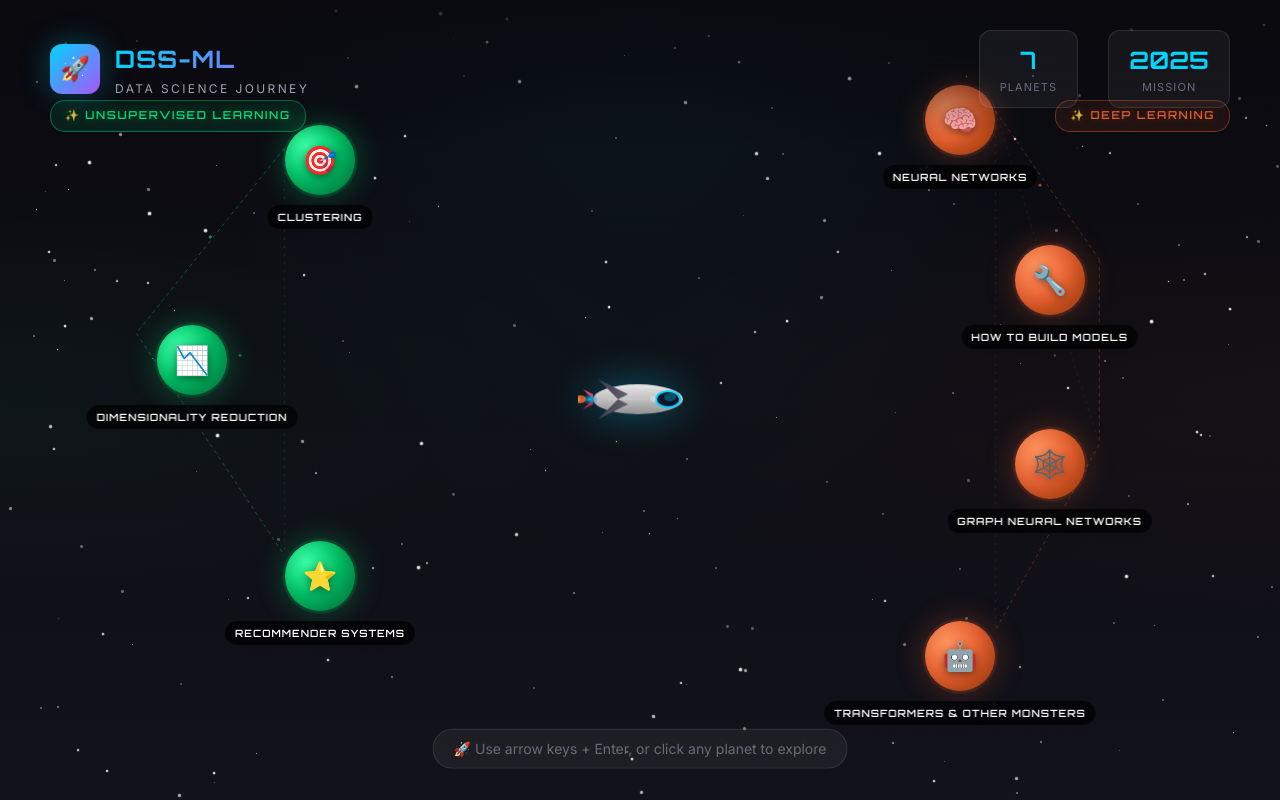
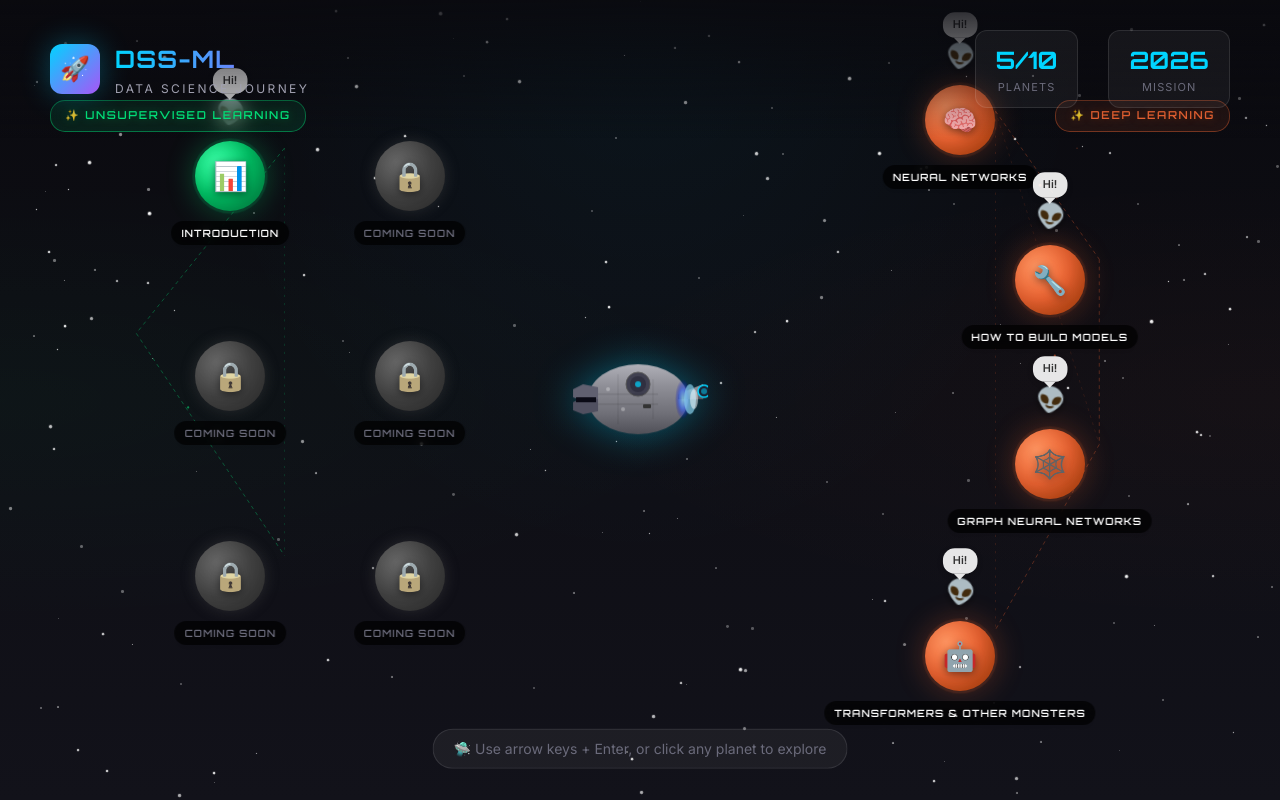
Before and after one commit to DSS-ML/DSS-ML.github.io, a React (Vite) app: page / in a window 1280 px wide. Built offline with nearby package versions, Linux system fonts and the light colour scheme.

Commit message:
Update website for 2026: Millennium Falcon, locked planets, aliens greeting

```diff
--- a/src/components/GameMap.jsx
+++ b/src/components/GameMap.jsx
@@ -1,6 +1,6 @@
 import React, { useState, useEffect, useCallback } from 'react';
 import { useNavigate } from 'react-router-dom';
-import SpaceShuttle from './SpaceShuttle';
+import MillenniumFalcon from './MillenniumFalcon';
 import Stars from './Stars';
 import Constellations from './Constellations';
 import { courses } from '../data/courses';
@@ -19,11 +19,16 @@ const GameMap = () => {
     ];
 
     // Planet positions (as percentages) - Two constellations
+    // Left: 6 Unsupervised planets in 2x3 grid
+    // Right: 4 Deep Learning planets
     const destinations = {
-        // Left constellation - Unsupervised Learning
-        'clustering': { x: 25, y: 20, angle: -30 },
-        'dimensionality-reduction': { x: 15, y: 45, angle: -60 },
-        'recommender-systems': { x: 25, y: 72, angle: -120 },
+        // Left constellation - Unsupervised Learning (2 columns x 3 rows)
+        'introduction': { x: 18, y: 22, angle: -30 },
+        'topic-2': { x: 32, y: 22, angle: -15 },
+        'topic-3': { x: 18, y: 47, angle: -45 },
+        'topic-4': { x: 32, y: 47, angle: 0 },
+        'topic-5': { x: 18, y: 72, angle: -60 },
+        'topic-6': { x: 32, y: 72, angle: -30 },
 
         // Right constellation - Deep Learning
         'networks': { x: 75, y: 15, angle: 30 },
@@ -36,9 +41,11 @@ const GameMap = () => {
     const centerPos = { x: 50, y: 50 };
 
     // Fly shuttle to destination then navigate
-    const flyToDestination = (topicId, index) => {
+    const flyToDestination = (topicId, index, isLocked) => {
+        if (isLocked || isFlying) return;
+
         const dest = destinations[topicId];
-        if (!dest || isFlying) return;
+        if (!dest) return;
 
         setIsFlying(true);
         setSelectedIndex(index);
@@ -69,19 +76,20 @@ const GameMap = () => {
         if (isFlying) return;
 
         const topicCount = allTopics.length;
+        const unlockedTopics = allTopics.filter(t => !t.locked);
 
         switch (e.key) {
             case 'ArrowLeft':
                 e.preventDefault();
                 setSelectedIndex(prev => {
-                    const newIndex = prev <= 2 && prev >= 0 ? (prev + 1) % 3 : 0;
+                    const newIndex = prev <= 5 && prev >= 0 ? (prev + 1) % 6 : 0;
                     return newIndex;
                 });
                 break;
             case 'ArrowRight':
                 e.preventDefault();
                 setSelectedIndex(prev => {
-                    const newIndex = prev >= 3 ? ((prev - 3 + 1) % 4) + 3 : 3;
+                    const newIndex = prev >= 6 ? ((prev - 6 + 1) % 4) + 6 : 6;
                     return newIndex;
                 });
                 break;
@@ -96,7 +104,10 @@ const GameMap = () => {
             case 'Enter':
                 e.preventDefault();
                 if (selectedIndex >= 0 && selectedIndex < topicCount) {
-                    flyToDestination(allTopics[selectedIndex].id, selectedIndex);
+                    const topic = allTopics[selectedIndex];
+                    if (!topic.locked) {
+                        flyToDestination(topic.id, selectedIndex, topic.locked);
+                    }
                 }
                 break;
             default:
@@ -109,9 +120,13 @@ const GameMap = () => {
         return () => window.removeEventListener('keydown', handleKeyDown);
     }, [handleKeyDown]);
 
-    const handlePlanetClick = (topicId, index) => {
-        flyToDestination(topicId, index);
+    const handlePlanetClick = (topicId, index, isLocked) => {
+        flyToDestination(topicId, index, isLocked);
     };
+
+    // Count unlocked planets
+    const unlockedCount = allTopics.filter(t => !t.locked).length;
+    const totalCount = allTopics.length;
 
     return (
         <div className="game-container" tabIndex={0}>
@@ -129,11 +144,11 @@ const GameMap = () => {
                 </div>
                 <div className="nav-info">
                     <div className="nav-stat">
-                        <div className="nav-stat-value">7</div>
+                        <div className="nav-stat-value">{unlockedCount}/{totalCount}</div>
                         <div className="nav-stat-label">Planets</div>
                     </div>
                     <div className="nav-stat">
-                        <div className="nav-stat-value">2025</div>
+                        <div className="nav-stat-value">2026</div>
                         <div className="nav-stat-label">Mission</div>
                     </div>
                 </div>
@@ -152,7 +167,7 @@ const GameMap = () => {
                 <Constellations />
             </div>
 
-            {/* Space shuttle in center - flies to planets */}
+            {/* Millennium Falcon in center - flies to planets */}
             <div
                 className={`shuttle-wrapper ${isFlying ? 'flying' : ''}`}
                 style={{
@@ -160,7 +175,7 @@ const GameMap = () => {
                     top: `${shuttlePos.y}%`,
                 }}
             >
-                <SpaceShuttle rotation={shuttleRotation} />
+                <MillenniumFalcon rotation={shuttleRotation} />
             </div>
 
             {/* Planet destinations */}
@@ -171,22 +186,30 @@ const GameMap = () => {
                 return (
                     <div
                         key={topic.id}
-                        className={`planet ${topic.course} ${selectedIndex === index ? 'selected' : ''}`}
+                        className={`planet ${topic.course} ${selectedIndex === index ? 'selected' : ''} ${topic.locked ? 'locked' : ''}`}
                         style={{ left: `${dest.x}%`, top: `${dest.y}%` }}
-                        onClick={() => handlePlanetClick(topic.id, index)}
+                        onClick={() => handlePlanetClick(topic.id, index, topic.locked)}
                     >
                         <div className="planet-body">
                             <div className="planet-glow"></div>
-                            <span className="planet-icon">{topic.icon}</span>
+                            <span className="planet-icon">{topic.locked ? '🔒' : topic.icon}</span>
                         </div>
                         <div className="planet-label">{topic.name}</div>
+
+                        {/* Alien greeting on unlocked planets */}
+                        {!topic.locked && (
+                            <div className="alien-container">
+                                <div className="alien">👽</div>
+                                <div className="alien-speech">Hi!</div>
+                            </div>
+                        )}
                     </div>
                 );
             })}
 
             {/* Footer hint */}
             <div className="footer-hint">
-                <span>🚀 Use arrow keys + Enter, or click any planet to explore</span>
+                <span>🛸 Use arrow keys + Enter, or click any planet to explore</span>
             </div>
         </div>
     );
--- /dev/null
+++ b/src/components/MillenniumFalcon.jsx
@@ -0,0 +1,80 @@
+import React from 'react';
+
+const MillenniumFalcon = ({ rotation = 0 }) => {
+    return (
+        <div
+            className="shuttle-container"
+            style={{ transform: `rotate(${rotation}deg)` }}
+        >
+            <svg
+                width="140"
+                height="100"
+                viewBox="0 0 140 100"
+                className="shuttle"
+            >
+                {/* Main circular body */}
+                <ellipse cx="70" cy="50" rx="50" ry="35" fill="url(#falconBody)" />
+
+                {/* Cockpit arm - right side */}
+                <path d="M 110 45 L 135 35 L 138 42 L 135 50 L 110 50 Z" fill="url(#falconBody)" />
+                <ellipse cx="136" cy="42" rx="6" ry="6" fill="#1a2030" stroke="#00d4ff" strokeWidth="1.5" />
+                <ellipse cx="136" cy="42" rx="3" ry="3" fill="#00d4ff" opacity="0.5" />
+
+                {/* Forward mandibles */}
+                <path d="M 15 35 L 5 40 L 5 48 L 15 52 L 30 50 L 30 38 Z" fill="#606070" />
+                <path d="M 15 48 L 5 53 L 5 61 L 15 65 L 30 62 L 30 50 Z" fill="#505060" />
+
+                {/* Gap between mandibles */}
+                <rect x="8" y="48" width="20" height="5" fill="#0a0a15" />
+
+                {/* Top details - sensor dish */}
+                <circle cx="70" cy="35" r="12" fill="#404050" stroke="#555" strokeWidth="1" />
+                <circle cx="70" cy="35" r="8" fill="#303040" />
+                <circle cx="70" cy="35" r="3" fill="#00d4ff" opacity="0.7">
+                    <animate attributeName="opacity" values="0.5;1;0.5" dur="1.5s" repeatCount="indefinite" />
+                </circle>
+
+                {/* Engine glow - back */}
+                <ellipse cx="115" cy="50" rx="8" ry="20" fill="url(#falconEngineGlow)" opacity="0.8">
+                    <animate attributeName="rx" values="8;12;8" dur="0.3s" repeatCount="indefinite" />
+                </ellipse>
+
+                {/* Engine flames */}
+                <ellipse cx="122" cy="50" rx="6" ry="15" fill="#87CEEB" opacity="0.7">
+                    <animate attributeName="rx" values="6;10;6" dur="0.2s" repeatCount="indefinite" />
+                </ellipse>
+                <ellipse cx="126" cy="50" rx="4" ry="10" fill="#ffffff" opacity="0.5">
+                    <animate attributeName="rx" values="4;7;4" dur="0.15s" repeatCount="indefinite" />
+                </ellipse>
+
+                {/* Hull panel lines */}
+                <line x1="30" y1="45" x2="90" y2="45" stroke="rgba(0,0,0,0.3)" strokeWidth="0.5" />
+                <line x1="30" y1="55" x2="90" y2="55" stroke="rgba(0,0,0,0.3)" strokeWidth="0.5" />
+                <line x1="50" y1="25" x2="50" y2="75" stroke="rgba(0,0,0,0.2)" strokeWidth="0.5" />
+                <line x1="85" y1="30" x2="85" y2="70" stroke="rgba(0,0,0,0.2)" strokeWidth="0.5" />
+
+                {/* Small details */}
+                <circle cx="40" cy="40" r="2" fill="rgba(255,255,255,0.3)" />
+                <circle cx="55" cy="60" r="2" fill="rgba(255,255,255,0.3)" />
+                <rect x="75" y="55" width="8" height="4" rx="1" fill="#333" />
+
+                {/* Gradient definitions */}
+                <defs>
+                    <linearGradient id="falconBody" x1="0%" y1="0%" x2="0%" y2="100%">
+                        <stop offset="0%" stopColor="#b0b0b8" />
+                        <stop offset="30%" stopColor="#909098" />
+                        <stop offset="70%" stopColor="#707078" />
+                        <stop offset="100%" stopColor="#505058" />
+                    </linearGradient>
+                    <radialGradient id="falconEngineGlow" cx="50%" cy="50%" r="50%">
+                        <stop offset="0%" stopColor="#87CEEB" />
+                        <stop offset="50%" stopColor="#4169E1" />
+                        <stop offset="100%" stopColor="#0000aa" stopOpacity="0" />
+                    </radialGradient>
+                </defs>
+            </svg>
+        </div>
+    );
+};
+
+export default MillenniumFalcon;
--- a/src/data/courses.js
+++ b/src/data/courses.js
@@ -8,43 +8,66 @@ export const courses = {
         description: 'Discover patterns in data without human guidance',
         topics: [
             {
-                id: 'clustering',
-                name: 'Clustering',
-                description: 'Group similar data points together using algorithms like K-Means, DBSCAN, and Hierarchical Clustering',
-                icon: '🎯',
+                id: 'introduction',
+                name: 'Introduction',
+                description: 'Introduction to Unsupervised Machine Learning and Metrics - Learn the fundamentals of unsupervised learning approaches',
+                icon: '📊',
                 difficulty: 'Beginner',
-                baseUrl: 'https://github.com/DSS-ML/Unsupervised_2025/tree/main/Clustering',
+                locked: false,
+                baseUrl: 'https://github.com/DSS-ML/Unsupervised_2026/tree/main/Introduction',
                 notebooks: [
-                    { name: 'Lecture', file: 'Clustering_Lecture.ipynb', type: 'lecture' },
-                    { name: 'Assignment', file: 'Clustering_Assignment.ipynb', type: 'assignment' },
-                    { name: 'Solution', file: 'Clustering_Solution.ipynb', type: 'solution' }
+                    { name: 'Lecture', file: 'Introduction_Lecture.ipynb', type: 'lecture' }
                 ]
             },
             {
-                id: 'dimensionality-reduction',
-                name: 'Dimensionality Reduction',
-                description: 'Reduce data complexity while preserving information using PCA, t-SNE, and UMAP',
-                icon: '📉',
-                difficulty: 'Intermediate',
-                baseUrl: 'https://github.com/DSS-ML/Unsupervised_2025/tree/main/DimensionalityReduction',
-                notebooks: [
-                    { name: 'Lecture', file: 'DimensionalityReduction_Lecture.ipynb', type: 'lecture' },
-                    { name: 'Assignment', file: 'DimensionalityReduction_Assignment.ipynb', type: 'assignment' },
-                    { name: 'Solution', file: 'DimensionalityReduction_Solution.ipynb', type: 'solution' }
-                ]
+                id: 'topic-2',
+                name: 'Coming Soon',
+                description: 'New lesson coming soon - Stay tuned for more unsupervised learning content!',
+                icon: '🔒',
+                difficulty: 'TBD',
+                locked: true,
+                baseUrl: 'https://github.com/DSS-ML/Unsupervised_2026',
+                notebooks: []
             },
             {
-                id: 'recommender-systems',
-                name: 'Recommender Systems',
-                description: 'Build systems that suggest relevant items to users based on their preferences',
-                icon: '⭐',
-                difficulty: 'Advanced',
-                baseUrl: 'https://github.com/DSS-ML/Unsupervised_2025/tree/main/RecommenderSystem',
-                notebooks: [
-                    { name: 'Lecture', file: 'RecommenderSystem_Lecture.ipynb', type: 'lecture' },
-                    { name: 'Assignment', file: 'RecommenderSystem_Assignment.ipynb', type: 'assignment' },
-                    { name: 'Solution', file: 'RecommenderSystem_Solution.ipynb', type: 'solution' }
-                ]
+                id: 'topic-3',
+                name: 'Coming Soon',
+                description: 'New lesson coming soon - Stay tuned for more unsupervised learning content!',
+                icon: '🔒',
+                difficulty: 'TBD',
+                locked: true,
+                baseUrl: 'https://github.com/DSS-ML/Unsupervised_2026',
+                notebooks: []
+            },
+            {
+                id: 'topic-4',
+                name: 'Coming Soon',
+                description: 'New lesson coming soon - Stay tuned for more unsupervised learning content!',
+                icon: '🔒',
+                difficulty: 'TBD',
+                locked: true,
+                baseUrl: 'https://github.com/DSS-ML/Unsupervised_2026',
+                notebooks: []
+            },
+            {
+                id: 'topic-5',
+                name: 'Coming Soon',
+                description: 'New lesson coming soon - Stay tuned for more unsupervised learning content!',
+                icon: '🔒',
+                difficulty: 'TBD',
+                locked: true,
+                baseUrl: 'https://github.com/DSS-ML/Unsupervised_2026',
+                notebooks: []
+            },
+            {
+                id: 'topic-6',
+                name: 'Coming Soon',
+                description: 'New lesson coming soon - Stay tuned for more unsupervised learning content!',
+                icon: '🔒',
+                difficulty: 'TBD',
+                locked: true,
+                baseUrl: 'https://github.com/DSS-ML/Unsupervised_2026',
+                notebooks: []
             }
         ]
     },
@@ -62,6 +85,7 @@ export const courses = {
                 description: 'Foundations of deep learning: perceptrons, activation functions, and backpropagation',
                 icon: '🧠',
                 difficulty: 'Beginner',
+                locked: false,
                 baseUrl: 'https://github.com/DSS-ML/DeepLearning_MIX/blob/main',
                 notebooks: [
                     { name: 'Lecture', file: 'Network_Lecture.ipynb', type: 'lecture' }
@@ -73,6 +97,7 @@ export const courses = {
                 description: 'Practical guide to building, training, and deploying deep learning models',
                 icon: '🔧',
                 difficulty: 'Intermediate',
+                locked: false,
                 baseUrl: 'https://github.com/DSS-ML/DeepLearning_MIX/blob/main',
                 notebooks: [
                     { name: 'Lecture', file: 'HowTo_Lecture.ipynb', type: 'lecture' }
@@ -84,6 +109,7 @@ export const courses = {
                 description: 'Learn to process graph-structured data with message passing and node embeddings',
                 icon: '🕸️',
                 difficulty: 'Advanced',
+                locked: false,
                 baseUrl: 'https://github.com/DSS-ML/DeepLearning_MIX/blob/main',
                 notebooks: [
                     { name: 'Lecture', file: 'GNN_Lecture.ipynb', type: 'lecture' }
@@ -95,6 +121,7 @@ export const courses = {
                 description: 'Explore attention mechanisms, BERT, GPT, and state-of-the-art architectures',
                 icon: '🤖',
                 difficulty: 'Advanced',
+                locked: false,
                 baseUrl: 'https://github.com/DSS-ML/DeepLearning_MIX/blob/main',
                 notebooks: [
                     { name: 'Lecture', file: 'Transformer%26OtherMonsters_Lecture.ipynb', type: 'lecture' },
--- a/src/index.css
+++ b/src/index.css
@@ -877,6 +877,101 @@ h6 {
   color: #ef4444;
 }
 
+/* Locked planet styles */
+.planet.locked {
+  cursor: not-allowed;
+}
+
+.planet.locked .planet-body {
+  background: radial-gradient(circle at 30% 30%, #666 0%, #444 50%, #333 100%) !important;
+  box-shadow: 0 0 15px rgba(100, 100, 100, 0.3), inset -10px -10px 30px rgba(0, 0, 0, 0.4) !important;
+  filter: grayscale(0.7);
+}
+
+.planet.locked .planet-glow {
+  background: rgba(100, 100, 100, 0.2) !important;
+  animation: none !important;
+}
+
+.planet.locked:hover {
+  transform: translate(-50%, -50%) scale(1.02);
+}
+
+.planet.locked .planet-label {
+  color: var(--text-muted);
+}
+
+/* Alien greeting styles */
+.alien-container {
+  position: absolute;
+  top: -45px;
+  left: 50%;
+  transform: translateX(-50%);
+  display: flex;
+  flex-direction: column;
+  align-items: center;
+  pointer-events: none;
+}
+
+.alien {
+  font-size: 24px;
+  animation: alien-wave 2s infinite ease-in-out;
+  filter: drop-shadow(0 2px 4px rgba(0, 0, 0, 0.5));
+}
+
+@keyframes alien-wave {
+  0%, 100% {
+    transform: rotate(-10deg) translateY(0);
+  }
+  25% {
+    transform: rotate(10deg) translateY(-3px);
+  }
+  50% {
+    transform: rotate(-10deg) translateY(0);
+  }
+  75% {
+    transform: rotate(10deg) translateY(-3px);
+  }
+}
+
+.alien-speech {
+  position: absolute;
+  top: -28px;
+  left: 50%;
+  transform: translateX(-50%);
+  background: rgba(255, 255, 255, 0.95);
+  color: #333;
+  padding: 4px 10px;
+  border-radius: 12px;
+  font-size: 11px;
+  font-weight: 600;
+  white-space: nowrap;
+  box-shadow: 0 2px 8px rgba(0, 0, 0, 0.2);
+  animation: speech-pop 3s infinite ease-in-out;
+}
+
+.alien-speech::after {
+  content: '';
+  position: absolute;
+  bottom: -6px;
+  left: 50%;
+  transform: translateX(-50%);
+  border-left: 6px solid transparent;
+  border-right: 6px solid transparent;
+  border-top: 6px solid rgba(255, 255, 255, 0.95);
+}
+
+@keyframes speech-pop {
+  0%, 100% {
+    opacity: 1;
+    transform: translateX(-50%) scale(1);
+  }
+  50% {
+    opacity: 0.8;
+    transform: translateX(-50%) scale(0.95);
+  }
+}
+
 /* Responsive */
 @media (max-width: 1200px) {
   .destination-marker {
```
